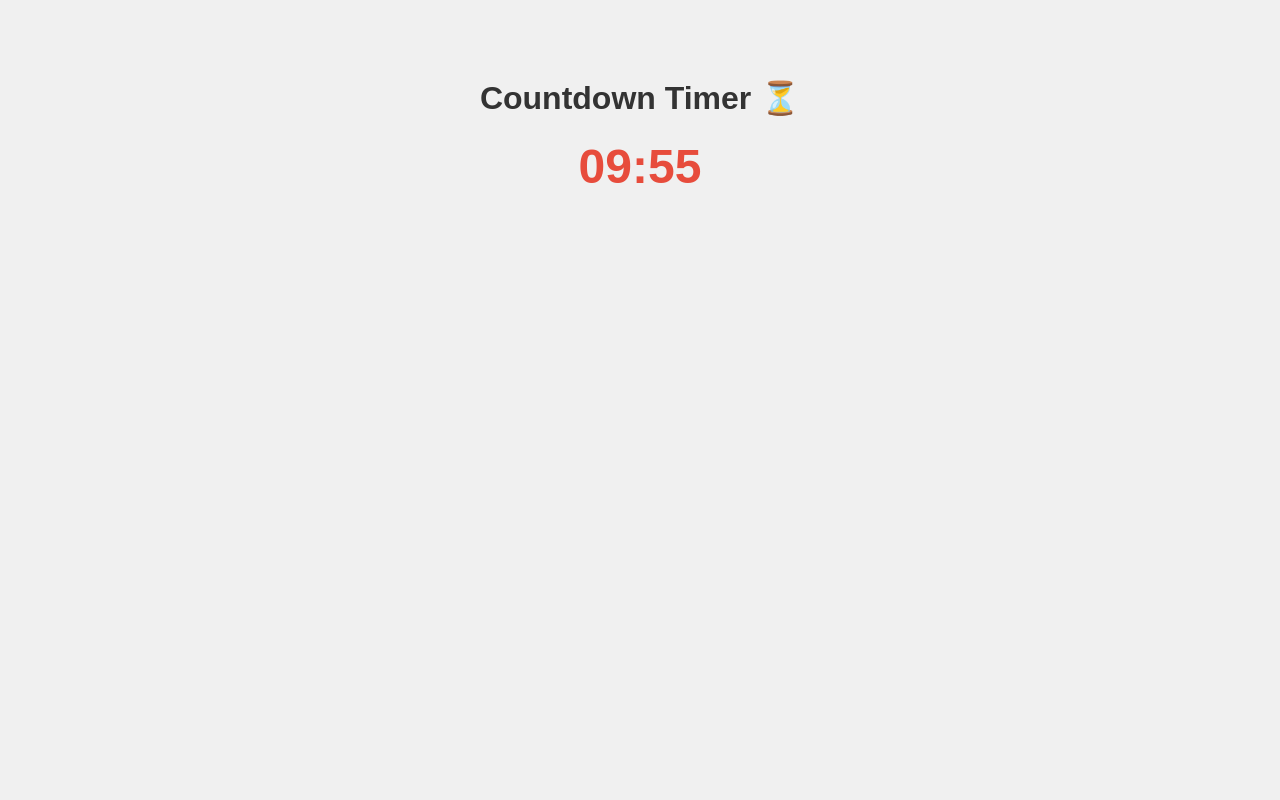
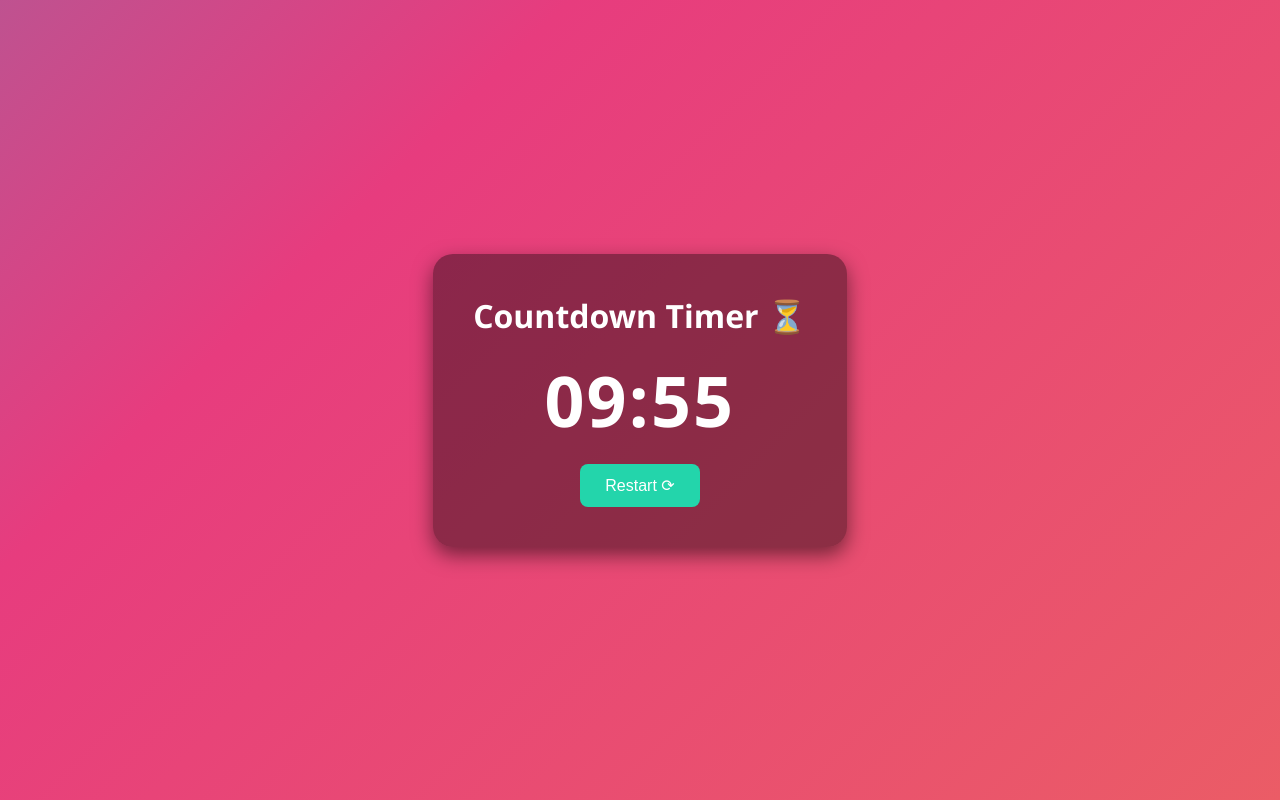
Before and after one commit to avid7-tech/practice-repo, a plain HTML site: page index.html in a window 1280 px wide. Drawn offline with Linux system fonts and the light colour scheme.

Commit message:
more animations

```diff
--- a/index.html
+++ b/index.html
@@ -7,8 +7,11 @@
   <link rel="stylesheet" href="style.css">
 </head>
 <body>
-  <h1>Countdown Timer ⏳</h1>
-  <div id="timer">10:00</div>
+  <div class="container">
+    <h1 class="fade-in">Countdown Timer ⏳</h1>
+    <div id="timer" class="pulse">10:00</div>
+    <button id="restart">Restart ⟳</button>
+  </div>
 
   <script src="script.js"></script>
 </body>
--- a/script.js
+++ b/script.js
@@ -1,5 +1,7 @@
 let time = 10 * 60; // 10 minutes in seconds
 const timerElement = document.getElementById("timer");
+const restartBtn = document.getElementById("restart");
+let timerInterval;
 
 function updateTimer() {
   const minutes = Math.floor(time / 60);
@@ -10,9 +12,22 @@ function updateTimer() {
     time--;
   } else {
     clearInterval(timerInterval);
-    timerElement.textContent = "Time's up!";
+    timerElement.textContent = "⏰ Time's up!";
+    timerElement.classList.remove("pulse");
+    timerElement.style.color = "#FFD700";
   }
 }
 
-updateTimer();
-const timerInterval = setInterval(updateTimer, 1000);
+function startTimer() {
+  clearInterval(timerInterval);
+  time = 10 * 60;
+  timerElement.style.color = "#fff";
+  timerElement.classList.add("pulse");
+  updateTimer();
+  timerInterval = setInterval(updateTimer, 1000);
+}
+
+restartBtn.addEventListener("click", startTimer);
+
+// Start automatically
+startTimer();
--- a/style.css
+++ b/style.css
@@ -1,17 +1,78 @@
-body {
-  font-family: Arial, sans-serif;
-  text-align: center;
-  padding: 50px;
-  background: #f0f0f0;
+/* Reset */
+* {
+  margin: 0;
+  padding: 0;
+  box-sizing: border-box;
 }
 
-h1 {
-  color: #333;
+/* Background with gradient animation */
+body {
+  height: 100vh;
+  display: flex;
+  justify-content: center;
+  align-items: center;
+  font-family: 'Segoe UI', Tahoma, Geneva, Verdana, sans-serif;
+  background: linear-gradient(-45deg, #ee7752, #e73c7e, #23a6d5, #23d5ab);
+  background-size: 400% 400%;
+  animation: gradientBG 12s ease infinite;
+  color: white;
+  text-align: center;
 }
 
+.container {
+  background: rgba(0, 0, 0, 0.4);
+  padding: 40px;
+  border-radius: 20px;
+  box-shadow: 0 8px 20px rgba(0,0,0,0.5);
+}
+
+/* Timer style */
 #timer {
-  font-size: 3em;
-  margin-top: 20px;
-  color: #e74c3c;
+  font-size: 4em;
+  margin: 20px 0;
   font-weight: bold;
+  letter-spacing: 2px;
 }
+
+/* Button style */
+button {
+  padding: 12px 25px;
+  font-size: 1em;
+  border: none;
+  border-radius: 8px;
+  background: #23d5ab;
+  color: #fff;
+  cursor: pointer;
+  transition: transform 0.2s, background 0.3s;
+}
+
+button:hover {
+  transform: scale(1.1);
+  background: #23a6d5;
+}
+
+/* Animations */
+@keyframes gradientBG {
+  0% {background-position: 0% 50%;}
+  50% {background-position: 100% 50%;}
+  100% {background-position: 0% 50%;}
+}
+
+.fade-in {
+  animation: fadeIn 2s ease forwards;
+}
+
+@keyframes fadeIn {
+  from {opacity: 0; transform: translateY(-20px);}
+  to {opacity: 1; transform: translateY(0);}
+}
+
+.pulse {
+  animation: pulseAnim 1.5s infinite;
+}
+
+@keyframes pulseAnim {
+  0% { transform: scale(1); }
+  50% { transform: scale(1.1); }
+  100% { transform: scale(1); }
+}
```
